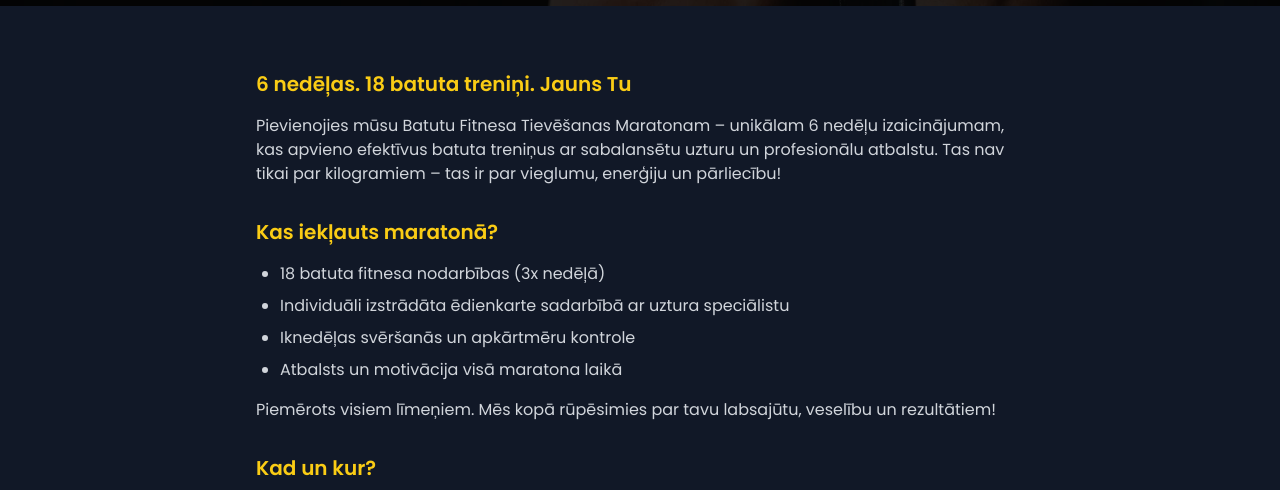
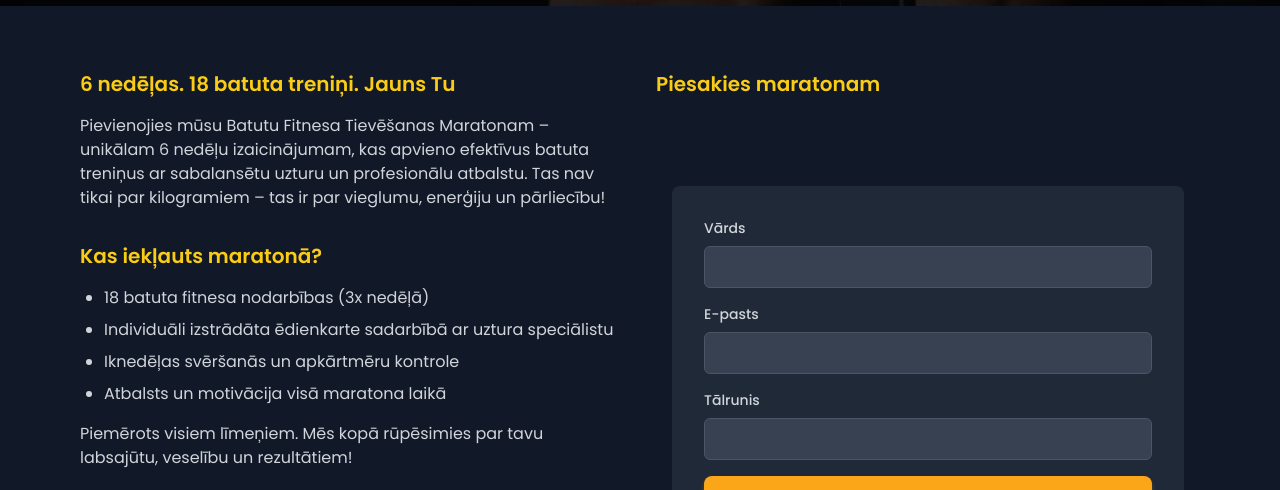
Before and after one commit to Kizenbahs/batutufitness.lv, a React (Vite) app: page /marathon in a window 1280 px wide. Shown: the part 282-772 px from the top of the page. Built offline with nearby package versions, Linux system fonts and the light colour scheme; no server answers.

Commit message:
feat: Add marathon contact form and update page layout with responsive design and Latvian translations

```diff
--- /dev/null
+++ b/src/components/MarathonContactForm.tsx
@@ -0,0 +1,206 @@
+import React, { useState } from 'react';
+import { motion } from 'framer-motion';
+import emailjs from '@emailjs/browser';
+import { EMAIL_CONFIG } from '../config/email';
+
+interface MarathonContactFormProps {
+  language: 'lv' | 'en';
+}
+
+const MarathonContactForm: React.FC<MarathonContactFormProps> = ({ language }) => {
+  const [formData, setFormData] = useState({
+    name: '',
+    email: '',
+    phone: ''
+  });
+  const [isLoading, setIsLoading] = useState(false);
+  const [submitStatus, setSubmitStatus] = useState<'idle' | 'success' | 'error'>('idle');
+  const [phoneError, setPhoneError] = useState('');
+  const [emailError, setEmailError] = useState('');
+
+  const handlePhoneChange = (e: React.ChangeEvent<HTMLInputElement>) => {
+    const value = e.target.value.replace(/\D/g, ''); // Remove non-digits
+    if (value.length <= 8) { // Only allow up to 8 digits
+      setFormData({ ...formData, phone: value });
+      setPhoneError('');
+    }
+  };
+
+  const validatePhone = () => {
+    if (formData.phone.length !== 8) {
+      setPhoneError(language === 'lv'
+        ? 'Tālruņa numuram jābūt 8 ciparus garam'
+        : 'Phone number must be 8 digits long');
+      return false;
+    }
+    return true;
+  };
+
+  const validateEmail = () => {
+    if (!formData.email.includes('.')) {
+      setEmailError(language === 'lv'
+        ? 'E-pasta adresei jāsatur punkts'
+        : 'Email address must contain a dot');
+      return false;
+    }
+    setEmailError('');
+    return true;
+  };
+
+  const handleSubmit = async (e: React.FormEvent) => {
+    e.preventDefault();
+
+    if (!validatePhone()) {
+      return;
+    }
+
+    if (!validateEmail()) {
+      return;
+    }
+
+    setIsLoading(true);
+    setSubmitStatus('idle');
+
+    try {
+      const emailData = {
+        to_email: EMAIL_CONFIG.OWNER_EMAIL,
+        to_name: 'Batutu Fitness Admin',
+        from_name: 'Batutu Fitness Marathon',
+        subject: `Marathon Registration - ${formData.name}`,
+        message: `JAUNS MARATONA PIETEIKUMS / NEW MARATHON REGISTRATION\n\n` +
+                `Klienta informācija / Customer Details:\n` +
+                `------------------------\n` +
+                `Vārds / Name: ${formData.name}\n` +
+                `E-pasts / Email: ${formData.email}\n` +
+                `Telefons / Phone: ${formData.phone}`,
+        reply_to: formData.email
+      };
+
+      const result = await emailjs.send(
+        EMAIL_CONFIG.SERVICE_ID,
+        EMAIL_CONFIG.OWNER_TEMPLATE_ID,
+        emailData
+      );
+
+      if (result.status === 200) {
+        setSubmitStatus('success');
+        setFormData({ name: '', email: '', phone: '' });
+
+        // Scroll to top of the page after successful submission
+        window.scrollTo({
+          top: 0,
+          behavior: 'smooth'
+        });
+      }
+    } catch (error) {
+      console.error('Marathon registration error:', error);
+      setSubmitStatus('error');
+    } finally {
+      setIsLoading(false);
+    }
+  };
+
+  return (
+    <section className="py-4 sm:py-16 bg-gray-900">
+      <div className="container mx-auto px-4">
+        <div className="max-w-2xl mx-auto">
+          <motion.div
+            initial={{ opacity: 0, y: 20 }}
+            whileInView={{ opacity: 1, y: 0 }}
+            viewport={{ once: true }}
+            transition={{ duration: 0.6 }}
+            className="bg-gray-800 p-4 sm:p-8 rounded-lg"
+          >
+            <form onSubmit={handleSubmit} className="space-y-4">
+              <div>
+                <label htmlFor="name" className="block text-sm font-medium text-gray-300 mb-1 sm:mb-2">
+                  {language === 'lv' ? 'Vārds' : 'Name'}
+                </label>
+                <input
+                  type="text"
+                  id="name"
+                  name="name"
+                  value={formData.name}
+                  onChange={(e) => setFormData({ ...formData, name: e.target.value })}
+                  required
+                  className="w-full px-3 sm:px-4 py-2 bg-gray-700 border border-gray-600 rounded-md text-white focus:outline-none focus:ring-2 focus:ring-yellow-400"
+                />
+              </div>
+
+              <div>
+                <label htmlFor="email" className="block text-sm font-medium text-gray-300 mb-1 sm:mb-2">
+                  {language === 'lv' ? 'E-pasts' : 'Email'}
+                </label>
+                <input
+                  type="email"
+                  id="email"
+                  name="email"
+                  value={formData.email}
+                  onChange={(e) => {
+                    setFormData({ ...formData, email: e.target.value });
+                    setEmailError('');
+                  }}
+                  required
+                  className="w-full px-3 sm:px-4 py-2 bg-gray-700 border border-gray-600 rounded-md text-white focus:outline-none focus:ring-2 focus:ring-yellow-400"
+                />
+                {emailError && (
+                  <p className="mt-1 text-sm text-red-400">{emailError}</p>
+                )}
+              </div>
+
+              <div>
+                <label htmlFor="phone" className="block text-sm font-medium text-gray-300 mb-1 sm:mb-2">
+                  {language === 'lv' ? 'Tālrunis' : 'Phone'}
+                </label>
+                <input
+                  type="tel"
+                  id="phone"
+                  name="phone"
+                  value={formData.phone}
+                  onChange={handlePhoneChange}
+                  required
+                  pattern="[0-9]{8}"
+                  maxLength={8}
+                  className="w-full px-3 sm:px-4 py-2 bg-gray-700 border border-gray-600 rounded-md text-white focus:outline-none focus:ring-2 focus:ring-yellow-400"
+                />
+                {phoneError && (
+                  <p className="mt-1 text-sm text-red-400">{phoneError}</p>
+                )}
+              </div>
+
+              <button
+                type="submit"
+                disabled={isLoading}
+                className={`w-full py-2.5 sm:py-3 px-6 rounded-lg bg-primary text-white font-bold transition-all hover:scale-105 hover:bg-primary/90 shadow-md shadow-primary/30 hover:shadow-lg hover:shadow-primary/40 active:shadow-sm active:scale-95 ${
+                  isLoading ? 'opacity-50 cursor-not-allowed' : ''
+                }`}
+              >
+                {isLoading
+                  ? (language === 'lv' ? 'Sūta...' : 'Sending...')
+                  : (language === 'lv' ? 'Pieteikties' : 'Register')}
+              </button>
+
+              {submitStatus === 'success' && (
+                <p className="text-green-400 text-center text-sm sm:text-base">
+                  {language === 'lv'
+                    ? 'Paldies! Mēs drīzumā ar jums sazināsimies.'
+                    : 'Thank you! We will contact you soon.'}
+                </p>
+              )}
+
+              {submitStatus === 'error' && (
+                <p className="text-red-400 text-center text-sm sm:text-base">
+                  {language === 'lv'
+                    ? 'Kļūda! Lūdzu, mēģiniet vēlreiz.'
+                    : 'Error! Please try again.'}
+                </p>
+              )}
+            </form>
+          </motion.div>
+        </div>
+      </div>
+    </section>
+  );
+};
+
+export default MarathonContactForm;
--- a/src/pages/marathon/index.tsx
+++ b/src/pages/marathon/index.tsx
@@ -1,6 +1,7 @@
 import React, { useEffect } from 'react';
 import { MainLayout } from '../../components/Layout/MainLayout';
 import { motion } from 'framer-motion';
+import MarathonContactForm from '../../components/MarathonContactForm';
 
 interface MarathonPageProps {
   language: 'lv' | 'en';
@@ -43,13 +44,15 @@ const MarathonPage: React.FC<MarathonPageProps> = ({ language, onLanguageToggle
 
       {/* Text Module Section */}
       <section className="py-16 bg-gray-900">
-        <div className="container mx-auto px-4">
+        <div className="relative mx-auto max-w-7xl px-6 md:px-12 lg:px-20">
+          <div className="grid grid-cols-1 lg:grid-cols-2 gap-8">
+            {/* Left Column - Existing Content */}
             <motion.div
               initial={{ opacity: 0, y: 20 }}
               whileInView={{ opacity: 1, y: 0 }}
               viewport={{ once: true }}
               transition={{ duration: 0.6 }}
-            className="max-w-3xl mx-auto"
+              className="max-w-3xl"
             >
               <div className="prose prose-lg prose-invert">
                 {language === 'lv' ? (
@@ -153,6 +156,23 @@ const MarathonPage: React.FC<MarathonPageProps> = ({ language, onLanguageToggle
                 )}
               </div>
             </motion.div>
+
+            {/* Right Column - Contact Form */}
+            <motion.div
+              initial={{ opacity: 0, y: 20 }}
+              whileInView={{ opacity: 1, y: 0 }}
+              viewport={{ once: true }}
+              transition={{ duration: 0.6, delay: 0.2 }}
+              className="max-w-3xl"
+            >
+              <div className="sticky top-24">
+                <h3 className="text-xl font-semibold text-yellow-400 mb-6">
+                  {language === 'lv' ? 'Piesakies maratonam' : 'Register for the marathon'}
+                </h3>
+                <MarathonContactForm language={language} />
+              </div>
+            </motion.div>
+          </div>
         </div>
       </section>
     </MainLayout>
```
Lines whose indentation alone changed are shown as unchanged.
